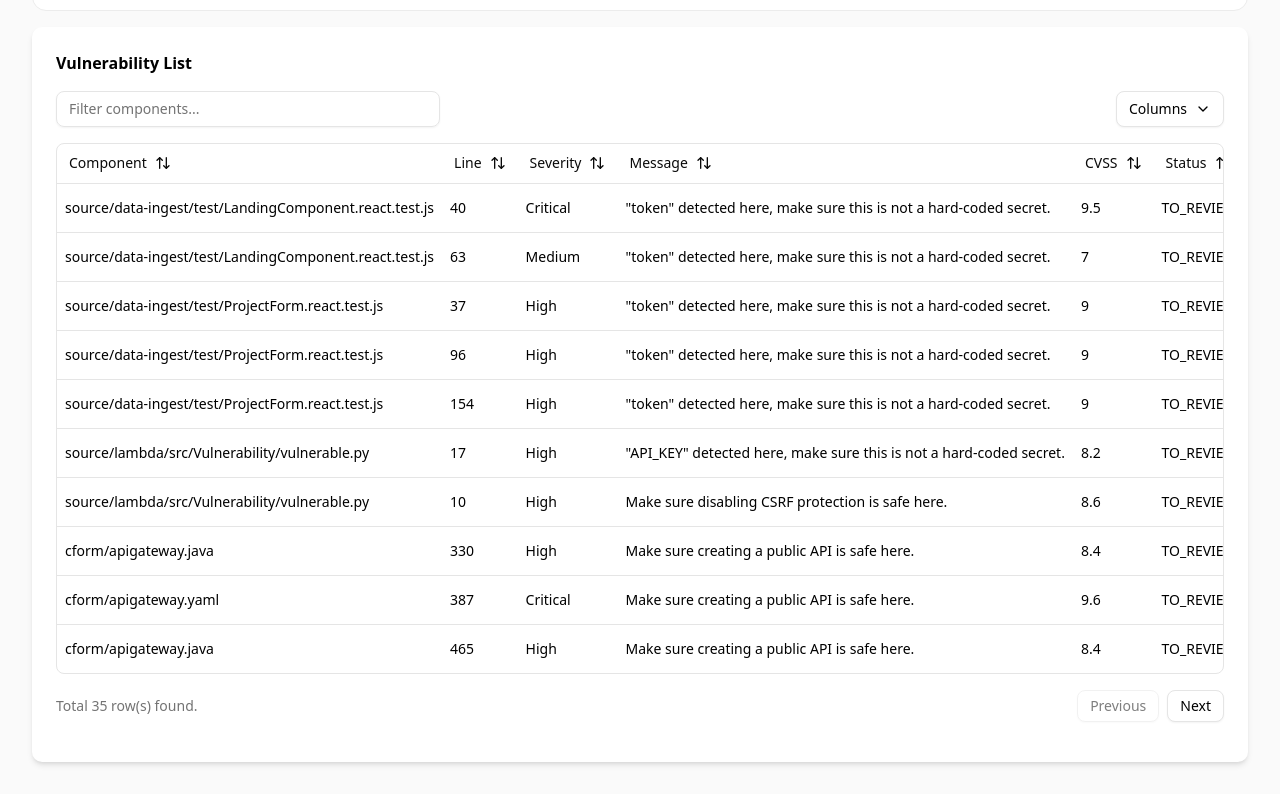
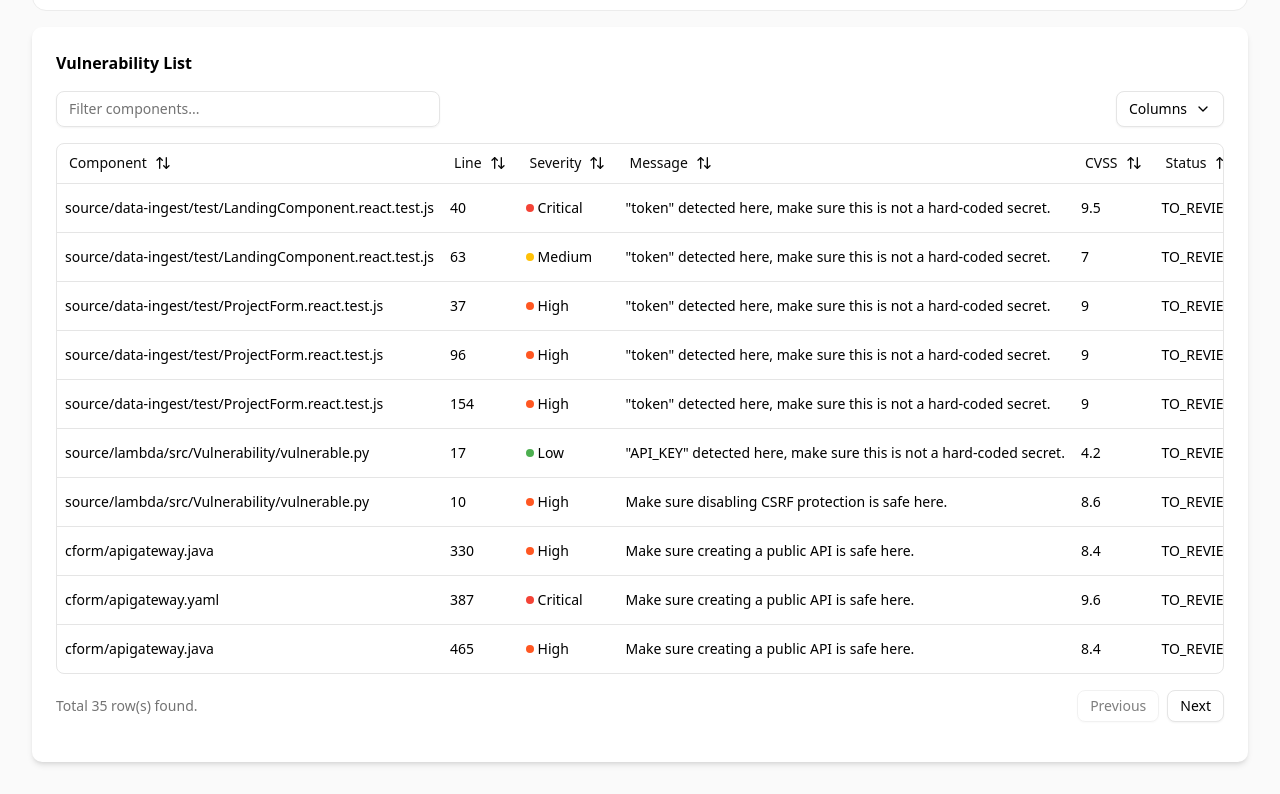
Before and after one commit to yugantgholase/Team-RiskEval, a React (Vite) app in the folder Frontend/risk-eval/: page /dashboard in a window 1280 px wide. Shown: the part 1153-1947 px from the top of the page. Built offline with nearby package versions, Linux system fonts and the light colour scheme.

Commit message:
color added to table severity

```diff
--- a/Frontend/risk-eval/src/App.jsx
+++ b/Frontend/risk-eval/src/App.jsx
@@ -1,12 +1,5 @@
-import { Link, useLocation, Routes, Route, useNavigate } from "react-router";
+import { Link, useLocation, Routes, Route } from "react-router";
 import "./App.css";
-// import {
-//   BrowserRouter as Router,
-//   Routes,
-//   Route,
-//   Link,
-//   useLocation,
-// } from "react-router";
 import { NavigationMenu } from "./components/ui/navigation-menu";
 import Dashboard from "@/pages/Dashboard/Dashboard";
 import Explorer from "@/pages/Explorer/Explorer";
@@ -16,8 +9,6 @@ import { ShieldCheck } from "lucide-react";
 
 function App() {
   const location = useLocation();
-  const navigate = useNavigate();
-
   const isActive = (path) => location.pathname === path;
 
   return (
@@ -26,14 +17,11 @@ function App() {
         className="flex flex-row items-center bg-white"
         style={{ borderBottom: "4px solid #ececec" }}
       >
-        <div
-          className="text-4xl flex flex-row font-bold p-3"
-          // onClick={navigate("/dashboard")}
-        >
+        <Link to="/dashboard" className="text-4xl flex flex-row font-bold p-3">
           <ShieldCheck size={40} className="mr-1 mt-1" />
           <h1 style={{ color: "red" }}>Risk</h1>
           <h1>Eval</h1>
-        </div>
+        </Link>
 
         <NavigationMenu>
           <Link
--- a/Frontend/risk-eval/src/components/dashboard/DataTableDemo.jsx
+++ b/Frontend/risk-eval/src/components/dashboard/DataTableDemo.jsx
@@ -44,6 +44,15 @@ const data = tableData?.map((item, index) => ({
 
 export function DataTableDemo() {
   const navigate = useNavigate();
+
+  const getSeverityColor = (condition) => {
+    if (condition === "Low") return "#4CAF50"; // Green
+    if (condition === "Medium") return "#FFC107"; // Amber
+    if (condition === "High") return "#FF5722"; // Deep Orange
+    if (condition === "Critical") return "#F44336"; // Red
+    return "#ececec"; // Default
+  };
+
   const columns = [
     // {
     //   id: "select",
@@ -112,7 +121,17 @@ export function DataTableDemo() {
           </Button>
         );
       },
-      cell: ({ row }) => <div>{row.getValue("severity")}</div>,
+      cell: ({ row }) => (
+        <div className="flex flex-row items-center">
+          <div
+            className="h-2 w-2 rounded mr-1"
+            style={{
+              backgroundColor: `${getSeverityColor(row.getValue("severity"))}`,
+            }}
+          ></div>
+          <div>{row.getValue("severity")}</div>
+        </div>
+      ),
     },
     {
       accessorKey: "message",
--- a/Frontend/risk-eval/src/components/explorer/VulnerabilityCard.jsx
+++ b/Frontend/risk-eval/src/components/explorer/VulnerabilityCard.jsx
@@ -43,7 +43,15 @@ const VulnerabilityCard = ({ data }) => {
         </div>
         <div className="flex flex-col gap-4 mb-6">
           <div className="flex flex-row items-center">
-            <Activity className="text-red-500 h-8 w-8 mr-4" />
+            {(data?.priority === "High" || data?.priority === "Critical") && (
+              <Activity className="text-red-500 h-8 w-8 mr-4" />
+            )}
+            {data?.priority === "Medium" && (
+              <Activity className="text-yellow-500 h-8 w-8 mr-4" />
+            )}
+            {data?.priority === "Low" && (
+              <Activity className="text-green-500 h-8 w-8 mr-4" />
+            )}
             <div>
               <div className="text-sm">{data.cvss_score}</div>
               <div className="text-xs text-muted-foreground">CVSS</div>
@@ -51,7 +59,7 @@ const VulnerabilityCard = ({ data }) => {
           </div>
 
           <div className="flex flex-row items-center">
-            <ChartNoAxesGantt className="text-blue-500 h-8 w-8 mr-4" />
+            <ChartNoAxesGantt className=" h-8 w-8 mr-4" />
             <div>
               <div className="text-sm">{data.line}</div>
               <div className="text-xs text-muted-foreground">Line</div>
--- a/Frontend/risk-eval/src/hooks/dashboard.hooks.jsx
+++ b/Frontend/risk-eval/src/hooks/dashboard.hooks.jsx
@@ -1,4 +1,15 @@
 import mockdata from "@/data/mockdata";
+import { useLocation } from "react-router";
+
+export function useQueryParams() {
+  const { search } = useLocation();
+  const queryParams = new URLSearchParams(search);
+
+  const projectName = queryParams.get("projectName")?.replace(/"/g, "");
+  const projectBranch = queryParams.get("branch")?.replace(/"/g, "");
+
+  return { projectName, projectBranch };
+}
 
 const vulnerabilities = mockdata?.results;
 
--- a/Frontend/risk-eval/src/pages/ProjectHeader.jsx
+++ b/Frontend/risk-eval/src/pages/ProjectHeader.jsx
@@ -1,6 +1,6 @@
 import React from "react";
 import { FolderRoot, GitBranch, Download } from "lucide-react";
-import { getProjectDetails } from "@/hooks/dashboard.hooks";
+import { getProjectDetails, useQueryParams } from "@/hooks/dashboard.hooks";
 import { useLocation } from "react-router";
 import {
   Tooltip,
@@ -24,6 +24,21 @@ const stats = [
 ];
 const ProjectHeader = () => {
   const location = useLocation();
+  const { projectName, projectBranch } = useQueryParams();
+  const stats = [
+    {
+      icon: <FolderRoot className="h-6 w-6 " />,
+      name: projectName ?? projectDetails?.projectName,
+      label: "Project Name",
+    },
+    {
+      icon: <GitBranch className="h-6 w-6 " />,
+      name: projectBranch ?? projectDetails?.branchName,
+      label: "Branch Name",
+    },
+  ];
+  console.log(projectName);
+  console.log(projectBranch);
   return (
     <div
       className="flex gap-3 mb-4 justify-between items-center bg-white p-4 rounded mx-2"
@@ -35,14 +50,10 @@ const ProjectHeader = () => {
             <TooltipTrigger asChild>
               <div
                 key={index}
-                className="relative group bg-gray-100  rounded-lg p-2 flex items-center"
+                className="relative group bg-gray-100  rounded p-2 flex items-center"
               >
                 <div className="mr-3">{stat.icon}</div>
-                {/* <div className="text-gray-600">{stat.label}</div> */}
                 <div className="  whitespace-nowrap">{stat.name}</div>
-                {/* <div className="absolute bottom-full mb-1 left-1/2 -translate-x-1/2 whitespace-nowrap bg-black text-white text-xs rounded py-1 px-2 opacity-0 group-hover:opacity-70 transition-opacity pointer-events-none z-10">
-              {stat.label}{" "}
-            </div> */}
               </div>
             </TooltipTrigger>
             <TooltipContent>
```
Also changed, not shown: Frontend/risk-eval/src/data/mockdata.json.
